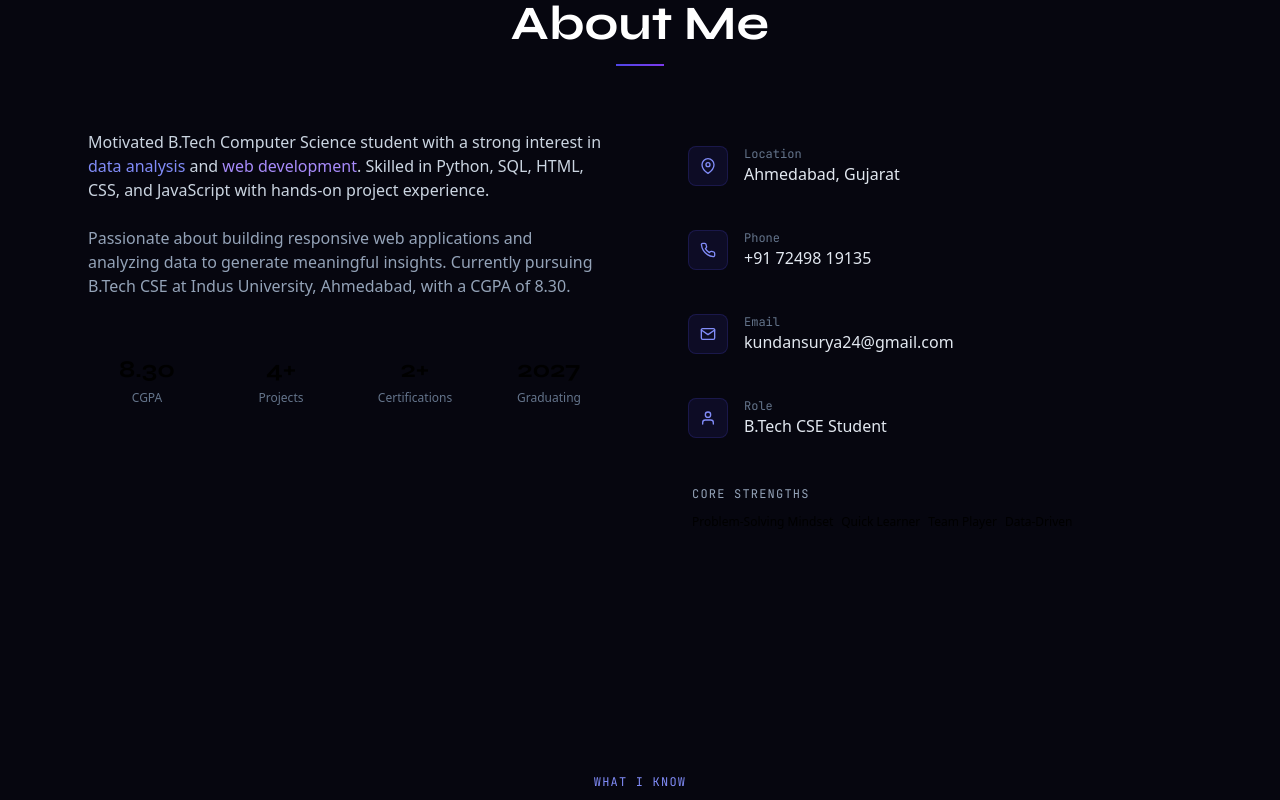
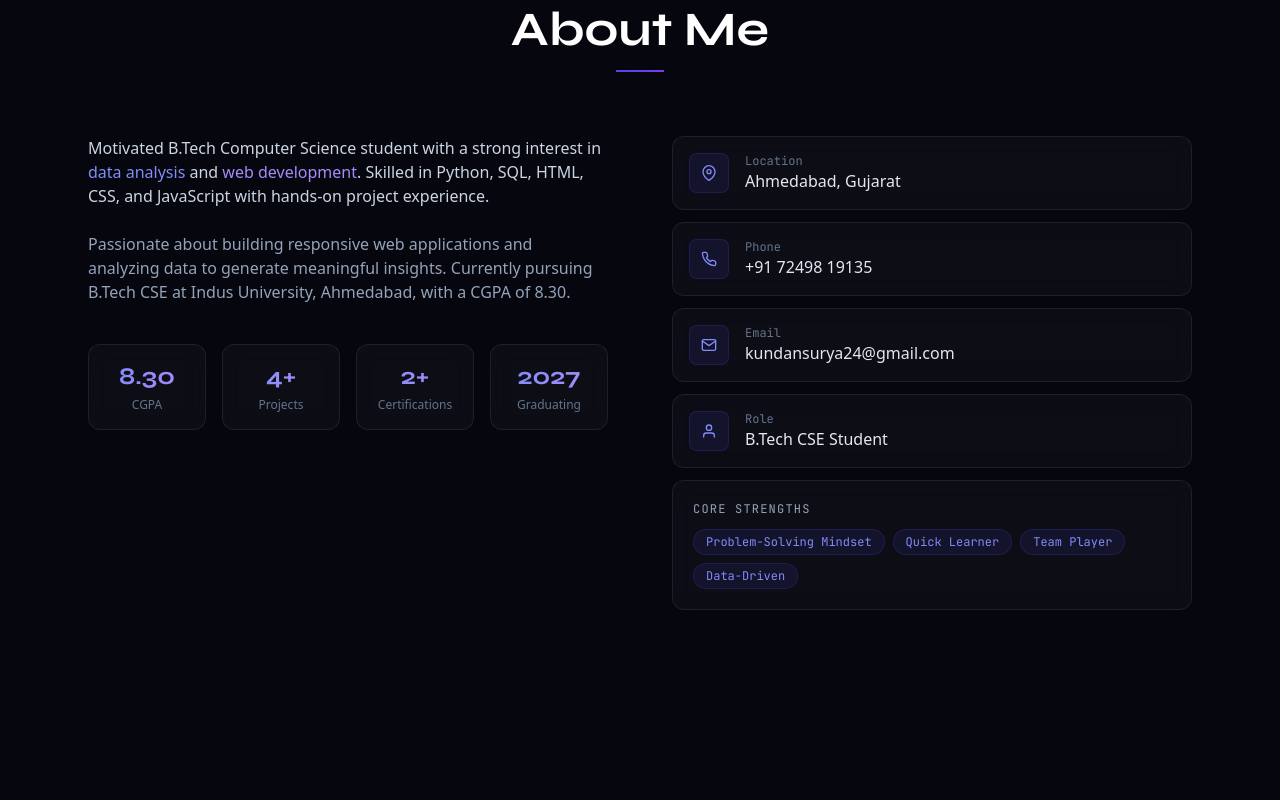
Before and after one commit to kundansurya26/Portfolio-Website, a React (Vite) app: page / in a window 1280 px wide. Shown: the part 940-1740 px from the top of the page. Built offline with nearby package versions, Linux system fonts and the light colour scheme.

Commit message:
Update index.css

```diff
--- a/src/index.css
+++ b/src/index.css
@@ -15,9 +15,46 @@
   }
 }
 
-/* Responsive section heading */
-.section-heading {
-  @apply font-display font-bold text-white leading-tight;
+@layer components {
+  /* Responsive section heading */
+  .section-heading {
+    @apply font-display font-bold text-white leading-tight;
+  }
+
+  /* Gradient text — mobile-safe version */
+  .gradient-text {
+    background: linear-gradient(90deg, #818cf8, #a78bfa);
+    -webkit-background-clip: text;
+    background-clip: text;
+    -webkit-text-fill-color: transparent;
+    color: transparent; /* fallback if background-clip:text isn't supported */
+  }
+
+  /* Glass card */
+  .glass {
+    background: rgba(255, 255, 255, 0.03);
+    border: 1px solid rgba(255, 255, 255, 0.08);
+    backdrop-filter: blur(12px);
+    -webkit-backdrop-filter: blur(12px);
+  }
+
+  .glass-hover {
+    background: rgba(255, 255, 255, 0.03);
+    border: 1px solid rgba(255, 255, 255, 0.08);
+    backdrop-filter: blur(12px);
+    -webkit-backdrop-filter: blur(12px);
+    transition: background 0.3s ease, border-color 0.3s ease;
+  }
+
+  .glass-hover:hover {
+    background: rgba(255, 255, 255, 0.06);
+    border-color: rgba(129, 140, 248, 0.3);
+  }
+
+  /* Tag pill */
+  .tag {
+    @apply inline-block px-3 py-1 rounded-full bg-brand-600/10 border border-brand-600/20 text-brand-400 font-mono;
+  }
 }
 
 /* Make sure all text is properly sized */
```
